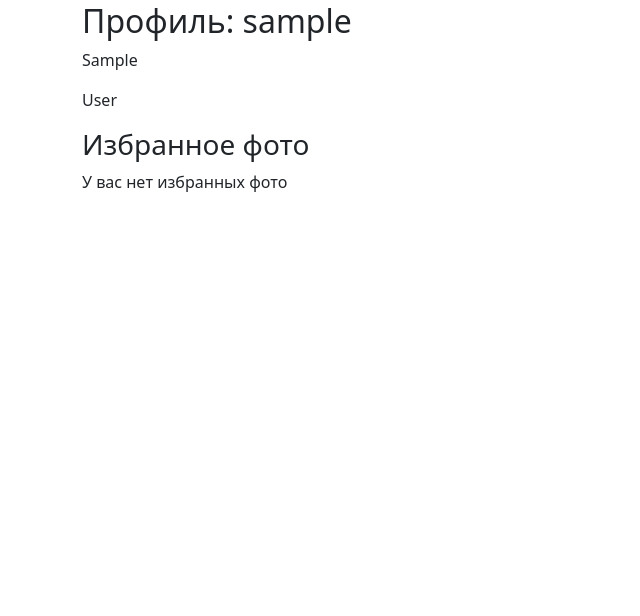
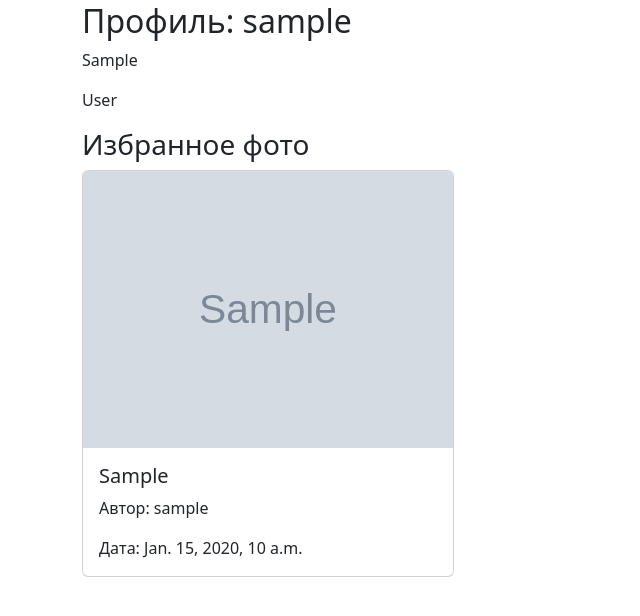
Before and after one commit to eQuaL322/controlwork_9_azamat_umurzakov, a Django app: page /auth/profile/1/ in a window 1280 px wide. Shown: the part 22-638 px from the top of the page, without its empty margins (0-640 px from the left). Run offline with Django 4.2, Linux system fonts and the light colour scheme; a user stored in the database is signed in; tables that the repository leaves empty hold one stand-in row (values such as "Sample post"); grey boxes marked "Sample" are stand-in pictures; some libraries are stand-ins or nearby versions.

Commit message:
#2 Фото CRUD - Исравление детального просмотра фото и индекса

```diff
--- a/accounts/views.py
+++ b/accounts/views.py
@@ -4,11 +4,12 @@ from django.shortcuts import render, redirect
 from django.views.generic import DetailView, TemplateView
 
 from accounts.forms import LoginForm
+from accounts.models import UserProfile
 
 
 # Create your views here.
 class ProfileView(LoginRequiredMixin, DetailView):
-    model = get_user_model()
+    model = UserProfile
     template_name = 'accounts/profile.html'
     context_object_name = 'account'
 
--- a/gallery/views.py
+++ b/gallery/views.py
@@ -12,15 +12,16 @@ from gallery.models import Photo
 class PhotoListView(ListView):
     model = Photo
     template_name = 'gallery/photo_list.html'
+    context_object_name = 'photos'
 
 
 class PhotoDetailView(ListView):
     model = Photo
     template_name = 'gallery/photo_detail.html'
+    context_object_name = 'photo'
 
     def get_context_data(self, **kwargs):
         context = super().get_context_data(**kwargs)
-        context['favorited_by'] = self.object.favorite_set.all()
         return context
 
 
@@ -31,7 +32,7 @@ class PhotoCreateView(LoginRequiredMixin, CreateView):
 
     def post(self, request, *args, **kwargs):
         if request.method == 'POST':
-            form = self.form_class(request.POST)
+            form = self.form_class(request.POST, request.FILES)
             if form.is_valid():
                 photo = form.save(commit=False)
                 photo.author = request.user
--- a/templates/accounts/profile.html
+++ b/templates/accounts/profile.html
@@ -1,14 +1,14 @@
 {% extends 'base.html' %}
 {% block content %}
-    <h2>Профиль: {{ account.username }}</h2>
-    <p>{{ account.first_name }}</p>
-    <p>{{ account.last_name }}</p>
+    <h2>Профиль: {{ account.user_profile.username }}</h2>
+    <p>{{ account.user_profile.first_name }}</p>
+    <p>{{ account.user_profile.last_name }}</p>
     <h3>Избранное фото</h3>
     <div class="row"></div>
-    {% for photo in favorites.all %}
+    {% for photo in account.favorites.all %}
         <div class="col-md-4">
             <div class="card mb-4">
-                <img src="{{ photo.img.url }}" class="card-img-top" alt="#">
+                <img src="/uploads/{{ photo.image }}" class="card-img-top" alt="#">
                 <div class="card-body">
                     <h5 class="card-title">{{ photo.caption }}</h5>
                     <p class="card-text">Автор: {{ photo.author.username }}</p>
--- a/templates/gallery/photo_detail.html
+++ b/templates/gallery/photo_detail.html
@@ -1,14 +1,14 @@
 {% extends 'base.html' %}
 {% block content %}
-    <img src="{{ photo.image.url }}" alt="{{ photo.caption }}" width="250px" height="250px">
+    <img src="/uploads/{{ photo.image }}" alt="#" width="250px" height="250px">
     <p>{{ photo.caption }}</p>
     <p>Автор: {{ photo.author }}</p>
     <p>Дата создания: {{ photo.created_at }}</p>
     <h4>Пользователи добавившие в избранное:</h4>
     <ul>
-        {% for favorite in favorited_by %}
+        {% for account in favorited_users.all %}
             <li>
-                <a href="">{{ favorite.user.username }}</a>
+                <a href="">{{ account.username }}</a>
             </li>
             </ul>
         {% empty %}
--- a/templates/gallery/photo_list.html
+++ b/templates/gallery/photo_list.html
@@ -4,7 +4,7 @@
     <ul>
         {% for photo in photos %}
             <li>
-                <img src="{{ photo.image.url }}" alt="{{ photo.caption }}" width="250px" height="250px">
+                <img src="uploads/{{ photo.image }}" alt="{{ photo.caption }}" width="250px" height="250px">
                 <p>{{ photo.caption }}</p>
                 <p>Автор: {{ photo.author }}</p>
                 <p>Дата создания: {{ photo.created_at }}</p>
```
